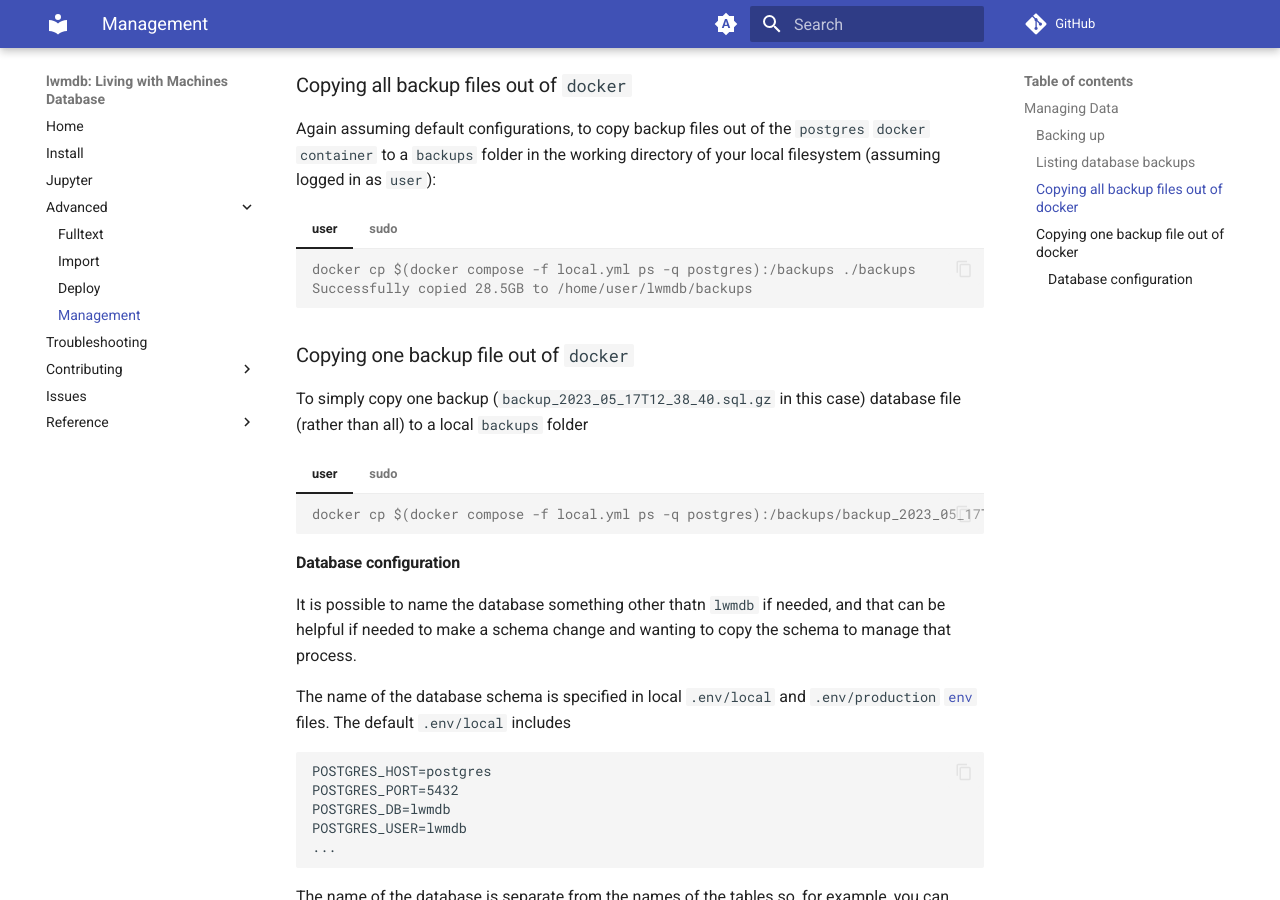
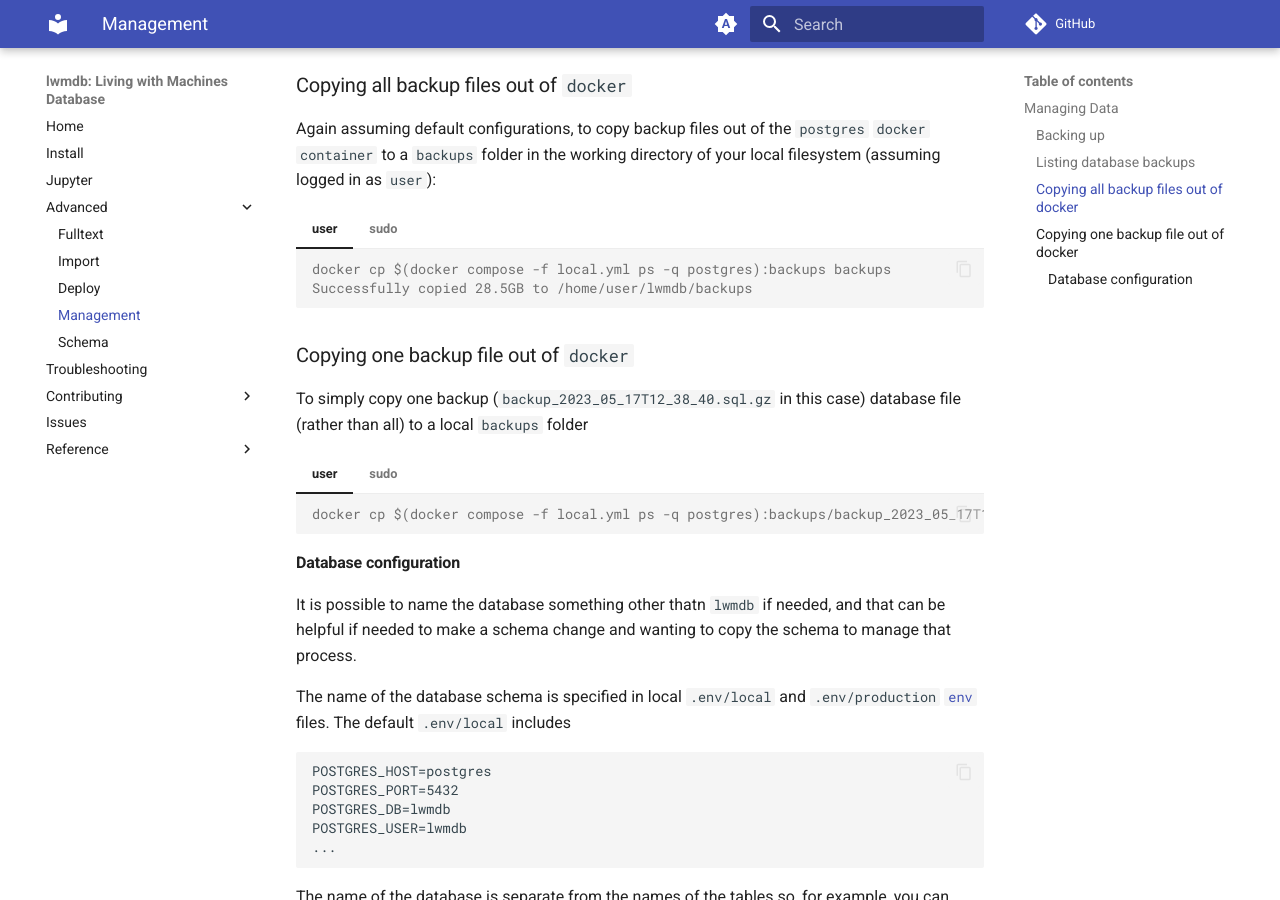
Before and after one commit to Living-with-machines/lwmdb, an MkDocs documentation site: the page built from docs/management.md, in a window 1280 px wide and 900 px high, scrolled down 1306 px. Built offline with MkDocs 1.6.1 and Material for MkDocs 9.7.7, drawn with Linux system fonts in a browser that asks for light colours; comment, search, counter and statistics services are not loaded.

Commit message:
feat(docs): add initial kroki database schema local.yml deploy config

````diff
--- a/docs/management.md
+++ b/docs/management.md
@@ -67,14 +67,14 @@
 === "user"
 
     ```console
-    docker cp $(docker compose -f local.yml ps -q postgres):/backups ./backups
+    docker cp $(docker compose -f local.yml ps -q postgres):backups backups
     Successfully copied 28.5GB to /home/user/lwmdb/backups
     ```
 
 === "sudo"
 
     ```console
-    sudo docker cp $(sudo docker compose -f local.yml ps -q postgres):/backups ./backups
+    sudo docker cp $(sudo docker compose -f local.yml ps -q postgres):backups backups
     Successfully copied 28.5GB to /home/user/lwmdb/backups
     ```
 
@@ -85,13 +85,13 @@
 === "user"
 
     ```console
-    docker cp $(docker compose -f local.yml ps -q postgres):/backups/backup_2023_05_17T12_38_40.sql.gz ./backups/
+    docker cp $(docker compose -f local.yml ps -q postgres):backups/backup_2023_05_17T12_38_40.sql.gz backups/
     ```
 
 === "sudo"
 
     ```console
-    sudo docker cp $(sudo docker compose -f local.yml ps -q postgres):/backups/backup_2023_05_17T12_38_40.sql.gz ./backups
+    sudo docker cp $(sudo docker compose -f local.yml ps -q postgres):backups/backup_2023_05_17T12_38_40.sql.gz backups/
     ```
 
 #### Database configuration
--- a/mkdocs.yml
+++ b/mkdocs.yml
@@ -10,14 +10,15 @@
   - Import: raw_import.md
   - Deploy: deploy.md
   - Management: management.md
+  - Schema: schema.md
 - Troubleshooting: troubleshooting.md
 - Contributing:
     - Development: contributing.md
     - Code of Conduct: code_of_conduct.md
-- Issues: https://github.com/living-with-machines/lib_metadata_db/issues
+- Issues: https://github.com/living-with-machines/lwmdb/issues
 - Reference: reference/
 
-repo_url: https://github.com/living-with-machines/lib_metadata_db/
+repo_url: https://github.com/living-with-machines/lwmdb/
 
 watch:
 - docs
@@ -60,6 +61,15 @@
     nav_file: DOC_STRINGS.md
 - section-index
 - autorefs
+- kroki:
+    # Note: set up to work with a local.yml docker run
+    # and needs to be consistent with local.yml KROKI_LISTEN port
+    ServerURL: http://kroki:9100
+    FileTypes:
+      - svg
+      # - png
+    DownloadImages: true
+
 - mkdocstrings:
     handlers:
       python:
@@ -69,6 +79,7 @@
           show_signature_annotations: true
 
 markdown_extensions:
+- smarty
 - admonition
 - pymdownx.details
 - abbr
@@ -77,9 +88,10 @@
 - footnotes
 - pymdownx.arithmatex:
     generic: true
+- pymdownx.tabbed:
+    alternate_style: true
 - pymdownx.highlight:
 - pymdownx.inlinehilite
 - pymdownx.snippets
 - pymdownx.superfences
-- pymdownx.tabbed:
-    alternate_style: true
+- pymdownx.magiclink
````
Also changed, not shown: docs/contributing.md (+5 -1 lines), docs/install.md (+4 -11 lines), local.yml (+10 -9 lines), pyproject.toml (+12 -11 lines), 4 other files.
